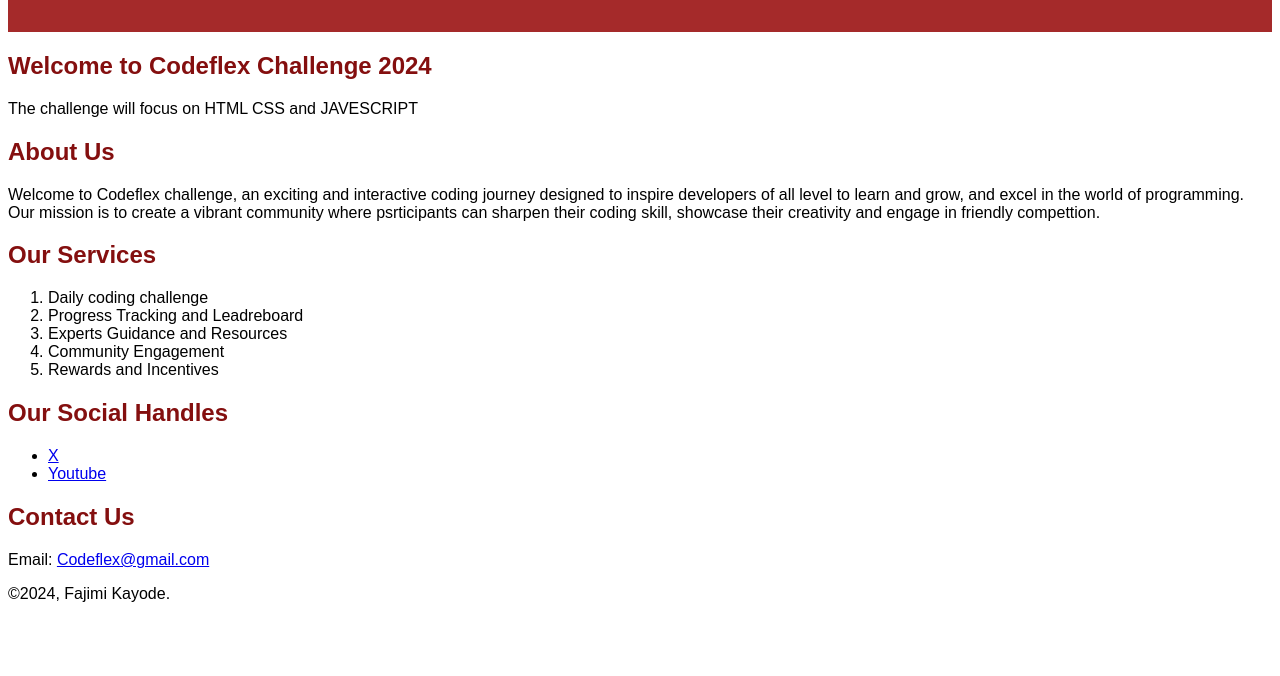
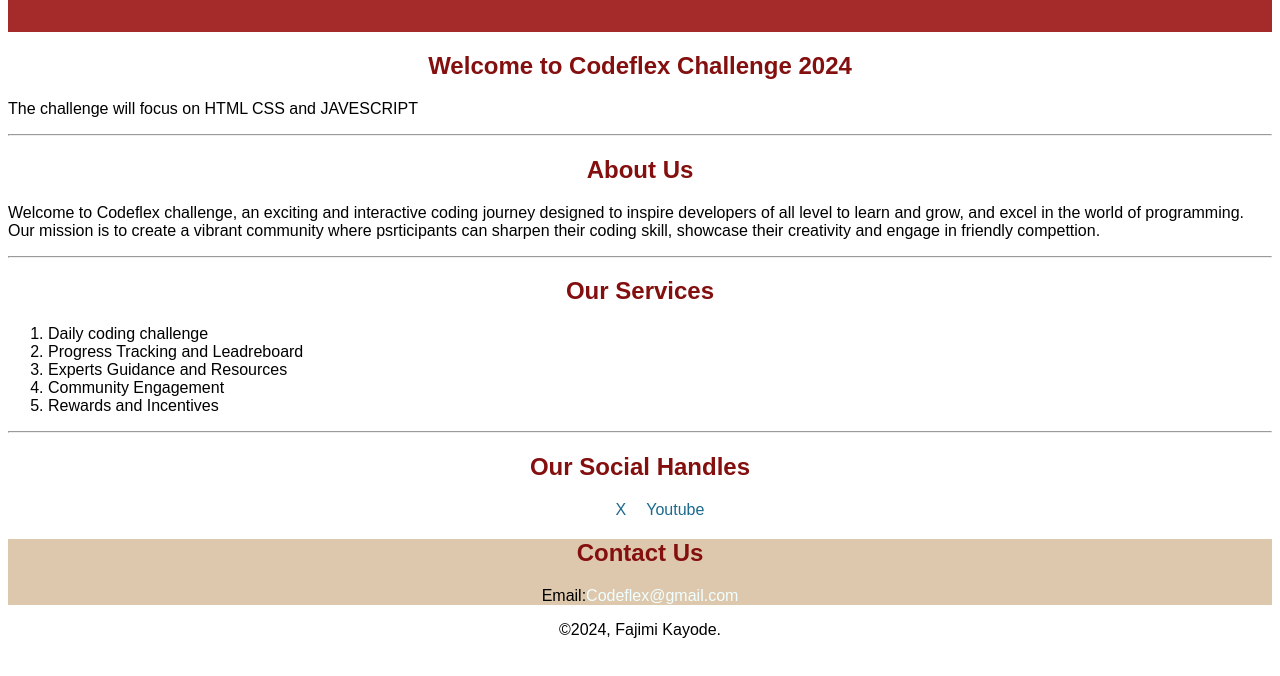
Before and after one commit to olukayo/codeflex, a plain HTML site: page Day 5/index.html in a window 1280 px wide. Shown: the part 96-772 px from the top of the page. Drawn offline with Linux system fonts and the light colour scheme.

Commit message:
day 6 task added

```diff
--- a/Day 5/index.html
+++ b/Day 5/index.html
@@ -9,6 +9,7 @@
 <body>
   <div class="header">
       <h1>Welcome to my Website</h1>
+
     <nav>
       <ul>
         <li><a href="#home">Home</a></li>
@@ -25,16 +26,20 @@
     <h2>Welcome to Codeflex Challenge 2024</h2>
     <p>The challenge will focus on HTML CSS and JAVESCRIPT</p>
   </section>
+  <hr>
 
 
   <section id="about">
     <h2>About Us</h2>
+
     <p>Welcome to Codeflex challenge, an exciting and interactive coding journey designed to inspire developers of all level to learn and grow, and excel in the world of programming. Our mission is to create a vibrant community where psrticipants can sharpen their coding skill, showcase their creativity and engage in friendly compettion.</p>
+    <hr>
 
   </section>
 
-  <section id="Services">
+  <section id="Services" class="Service">
     <h2>Our Services</h2>
+
     <ol>
       <li>Daily coding challenge</li>
       <li>Progress Tracking and Leadreboard</li>
@@ -43,19 +48,21 @@
       <li>Rewards and Incentives</li>
     </ol>
   </section>
+  <hr>
 
-  <section>
+  <section class="social">
     <h2>Our Social Handles</h2>
+
     <ul>
       <li><a href="https://x.com/Olukayo39989897" target="_blank">X</a></li>
       <li><a href="https://www.youtube.com/@Codeflexng " target="_blank">Youtube</a></li>
     </ul>
   </section>
-  <section id="Contact">
+  <section id="Contact" class="contact">
     <h2>Contact Us</h2>
     <p>Email: <a href="mailto:Codeflex@gmail.com">Codeflex@gmail.com</a></p>
   </section>
 
-  <footer>&#169;2024, Fajimi Kayode.</footer>
+  <footer class="footer">&#169;2024, Fajimi Kayode.</footer>
 </body>
 </html>
--- a/Day 5/style.css
+++ b/Day 5/style.css
@@ -31,4 +31,42 @@ list-style-type: none;
 }
 h2{
   color: rgb(132, 15, 15);
+  align-items:center ;
+  display: flex;
+  justify-content: center;
 }
+.contact{
+  background: rgb(221, 200, 173);
+}
+.contact p{
+  justify-content: center;
+  display: flex;
+
+}
+.contact p a{
+
+  text-decoration: none;
+  color: azure;
+
+}
+.footer{
+  display: flex;
+  justify-content: center;
+}
+.social ul{
+  display: flex;
+  justify-content: center;
+  gap: 20px;
+}
+.social ul li {
+  list-style-type: none;
+
+
+
+
+}
+.social ul li a{
+  text-decoration: none;
+  color: rgb(28, 105, 141);
+
+}
```
